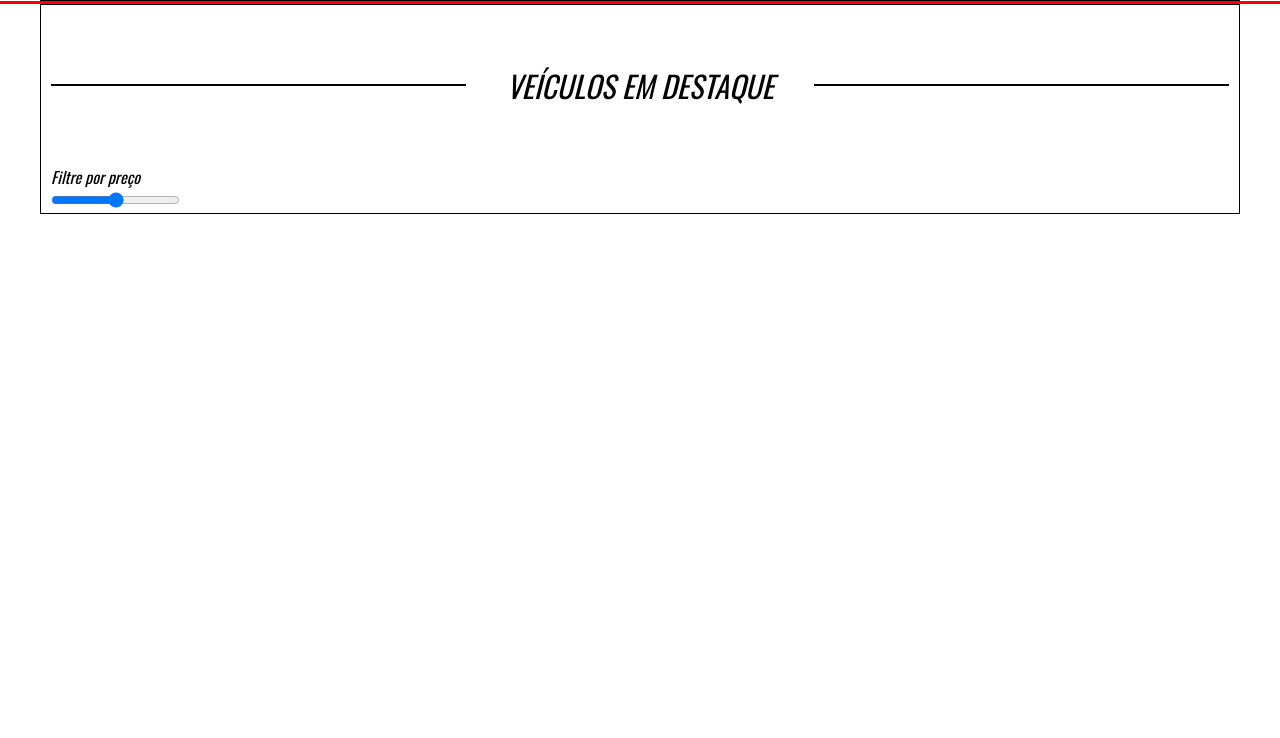
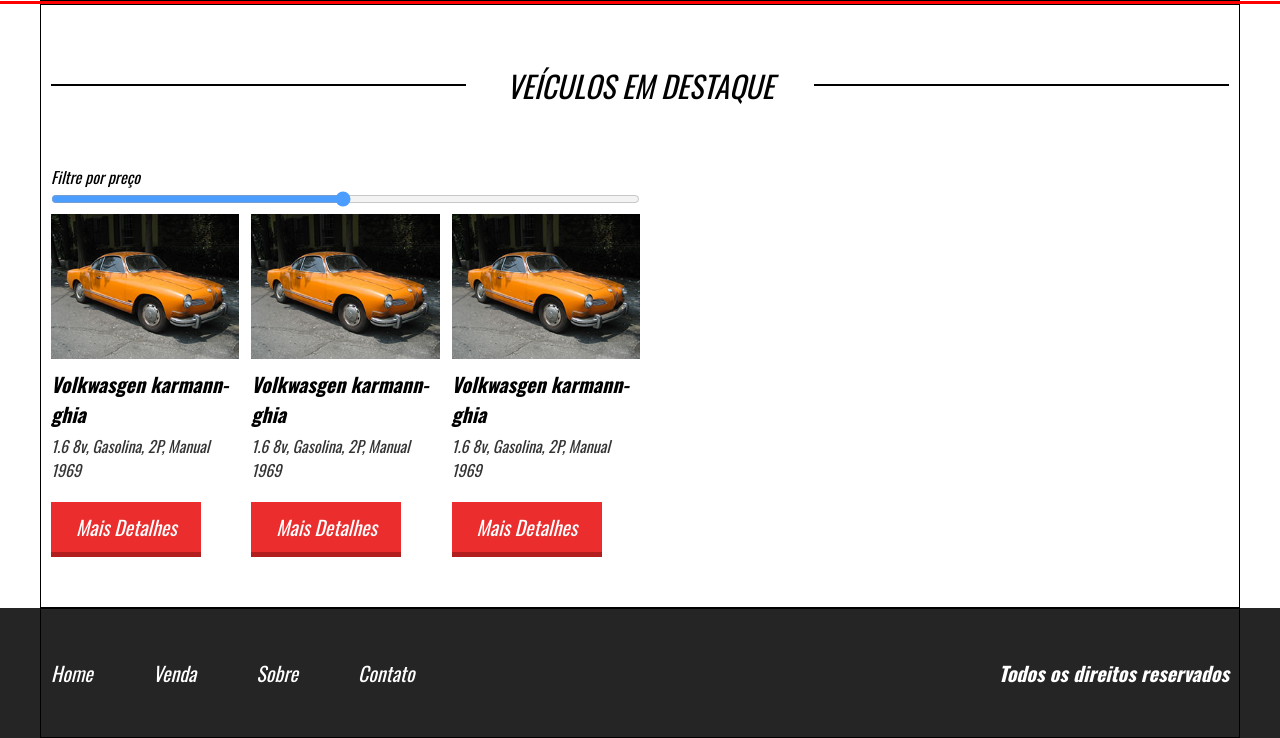
Before and after one commit to moschiel/clone-rm-veiculos, a plain HTML site: page venda.html in a window 1280 px wide. Shown: the part 129-867 px from the top of the page. Before the commit the page ends 800 px from the top, so only its background shows below. Drawn offline with nearby package versions, Linux system fonts and the light colour scheme.

Commit message:
em desenvolvimento

```diff
--- /dev/null
+++ b/css/sobre-style.css
@@ -0,0 +1,142 @@
+* {
+  margin: 0;
+  border: 0;
+  box-sizing: border-box;
+  font-family: "Oswald", sans-serif;
+  font-style: italic;
+}
+
+.center {
+  max-width: 1200px;
+  margin: 0px auto;
+	width: 100%;
+	padding: 0 10px;
+  border: 1px solid;
+}
+
+header {
+  display: flex;
+  border-bottom: 3px solid red;
+}
+
+nav {
+  width: 100%;
+  display: flex;
+  justify-content: space-between;
+  padding: 30px 10px;
+	align-items: center;
+	height: 130px;
+}
+
+header nav img.btn-menu{
+	display: none;
+	cursor: pointer;
+}
+
+header nav img.logo{
+  height: 70px;
+}
+
+nav div.right ul {
+  display: flex;
+}
+
+nav div.right ul li {
+  padding: 0 20px;
+  list-style: none;
+}
+
+nav div.right ul li a {
+  text-decoration: none;
+  text-transform: capitalize;
+  font-size: 24px;
+  color: black;
+}
+
+nav div.right ul li a:link {
+  color: black;
+}
+
+nav div.right ul a:visited {
+  color: red;
+}
+
+/***** SOBRE *****/
+.sobre {
+  /* border: 1px solid red; */
+  margin-top: 20px;
+}
+
+.title {
+  width: 100%;
+  display: flex;
+  align-items: center;
+  justify-content: center;
+  height: 100px;
+}
+
+.title h2 {
+  position: absolute;
+  padding: 10px 40px;
+  background-color: white;
+  font-size: 30px;
+  text-transform: uppercase;
+  font-weight: 400;
+  font-style: italic;
+}
+
+.line {
+  height: 2px;
+  width: 100%;
+  background-color: black;
+}
+
+/***** BANNER ******/
+.image {
+  background-color: lightgray;
+  width: 65%;
+  height: 30vw;
+  margin: 0 auto;
+}
+
+/***** MEDIA SCREEN <= 600px ******/
+@media screen and (max-width: 600px) {
+
+  /* MEDIA SCREEN -> HEADER */
+	header nav img.logo{
+		height: 70px;
+	}
+
+	header nav img.btn-menu{
+		display: flex;
+		position: absolute;
+		top: 45px;
+		right: 20px;
+		width: 35px;
+		height: 35px;
+	}
+
+
+  header nav div.right ul {
+		display: flex;
+		background-color: white;
+		position: absolute;
+		right: 0px;
+		flex-direction: column;
+		width: 100%;
+		z-index: 3;
+		margin-top: 65px;
+    padding: 10px 0;
+    background-color: orange;
+	}
+
+	header nav div.right ul li{
+		text-align: center;
+		padding: 7px 0;
+	}
+
+	header nav div.right ul li a{
+		font-size: 20px;
+  }
+
+}
--- a/css/venda-style.css
+++ b/css/venda-style.css
@@ -66,6 +66,7 @@ nav div.right ul a:visited {
 section.venda {
   display: flex;
   flex-direction: column;
+  width: 100%;
 }
 
 section.venda .title {
@@ -93,7 +94,127 @@ section.venda .title h2 {
   font-style: italic;
 }
 
+/* <!--aside--> */
+aside {
+  display:flex;
+  flex-direction: column;
+  width: 50%;
+}
 
+
+/* <!--group-car--> */
+section.venda .group-car {
+  display: flex;
+  margin-bottom: 50px;
+  justify-content: space-between;
+  width: 50%;
+}
+
+section.venda .group-car .car {
+  flex-direction: column;
+  width: 32%;
+}
+
+section.venda .group-car .car img {
+  width: 100%;
+}
+
+section.venda .group-car .car h6 {
+  font-size: 20px;
+  margin: 5px 0;
+}
+
+section.venda .group-car .car p {
+  color: #353535;
+}
+
+section.venda .group-car .car .btn {
+  padding: 10px 25px;
+  background-color: #eb2d2d;
+  color: white;
+  font-size: 20px;
+  border-bottom: 5px solid #b21e1e;
+  margin-top: 20px;
+  width: 150px;
+  text-align: center;
+  cursor: pointer;
+}
+
+
+.slider {
+  border: 1px solid #ccc;
+  border-radius: 25px;
+  height: 20px;
+  width: 100%;
+  background: linear-gradient(to bottom,rgb(255,255,255),rgb(200,200,200));
+  opacity: 0.7;
+  transition: .2s;
+}
+
+.slider:hover {
+  opacity: 1;
+}
+
+.slider::-moz-range-thumb,
+.slider::-webkit-slider-thumb {
+  width: 25px;
+  height: 25px;
+  cursor: pointer;
+  border: 1px solid black;
+  background: linear-gradient(to bottom,rgb(255,255,255),rgb(200,200,200));
+}
+
+
+
+
+/***** FOOTER ******/
+footer{
+	background-color: #252525;
+}
+
+footer nav.center{
+	display: flex;
+	height: 130px;
+}
+
+footer nav.center .left ul{
+	display: flex;
+	padding: 0;
+}
+
+footer nav.center .left ul li{
+	margin-right:60px;
+	list-style-type: none;
+}
+
+footer nav.center .left ul li a{
+	text-decoration: none;
+  text-transform: capitalize;
+  font-size: 20px;
+	color: white;
+}
+
+footer nav.center h2{
+	font-size: 20px;
+	color: white;
+}
+
+
+/***** MEDIA SCREEN <= 760px ******/
+@media screen and (max-width: 760px) {
+
+/* MEDIA SCREEN -> FOOTER*/
+footer nav.center{
+	display: flex;
+	align-items: center;
+	justify-content: center;
+	}
+
+	footer nav.center .left ul{
+		display: none;
+	}
+
+}
 
 
 /***** MEDIA SCREEN <= 600px ******/
--- a/venda.html
+++ b/venda.html
@@ -5,7 +5,7 @@
   <link href="https://fonts.googleapis.com/css2?family=Oswald:wght@300;400;500;600;700&display=swap" rel="stylesheet">
 	<meta name="viewport" content="width=device-width, initial-scale=1.0">
 	<link rel="stylesheet" href="./css/venda-style.css">
-	<title>Document</title>
+	<title>RM VEÍCULOS ESPECIAIS</title>
 </head>
 <body>
 	<header>
@@ -14,9 +14,9 @@
       <img  class="btn-menu" src="./images/icon_menu.png" alt="botao de menu">
       <div class="right">
         <ul>
-          <li><a href="#home">Home</a></li>
-          <li><a href="#venda">Venda</a></li>
-          <li><a href="#sobre">Sobre</a></li>
+          <li><a href="index.html">Home</a></li>
+          <li><a href="venda.html">Venda</a></li>
+          <li><a href="sobre.html">Sobre</a></li>
           <li><a href="#contato">Contato</a></li>
         </ul>
       </div>
@@ -32,15 +32,46 @@
     <aside>
       <div class="range">
         <p>Filtre por preço</p>
-        <input type="range" id="list">
-        <datalist id="list"></datalist>
+        <input type="range" min="1" max="100" value="50" class="slider" id="myRange">
       </div>
     </aside>
 
+    <div class="group-car">
+      <div class="car">
+        <img src="./images/carro1.jpg" alt="foto do carro volkswagen karmann-ghia">
+        <h6>Volkwasgen karmann-ghia</h6>
+        <p>1.6 8v, Gasolina, 2P, Manual 1969</p>
+      <input class="btn" type="button" value="Mais Detalhes">
+    </div>
+    <div class="car">
+      <img src="./images/carro1.jpg" alt="foto do carro volkswagen karmann-ghia">
+      <h6>Volkwasgen karmann-ghia</h6>
+      <p>1.6 8v, Gasolina, 2P, Manual 1969</p>
+      <input class="btn" type="button" value="Mais Detalhes">
+    </div>
+    <div class="car">
+      <img src="./images/carro1.jpg" alt="foto do carro volkswagen karmann-ghia">
+      <h6>Volkwasgen karmann-ghia</h6>
+      <p>1.6 8v, Gasolina, 2P, Manual 1969</p>
+      <input class="btn" type="button" value="Mais Detalhes">
+    </div>
+  </div>
 
   </section>
 
 
-
+  <footer>
+    <nav class="center">
+      <div class="left">
+        <ul>
+          <li><a href="#">Home</a></li>
+          <li><a href="#">Venda</a></li>
+          <li><a href="#">Sobre</a></li>
+          <li><a href="#">Contato</a></li>
+        </ul>
+      </div>
+      <h2>Todos os direitos reservados</h2>
+    </nav>
+  </footer>
 </body>
 </html>
```
Also changed, not shown: css/home-style.css (+8 -4 lines), index.html (+23 -6 lines), js/script.js (added, +37 -0 lines), sobre.html (added, +41 -0 lines).
